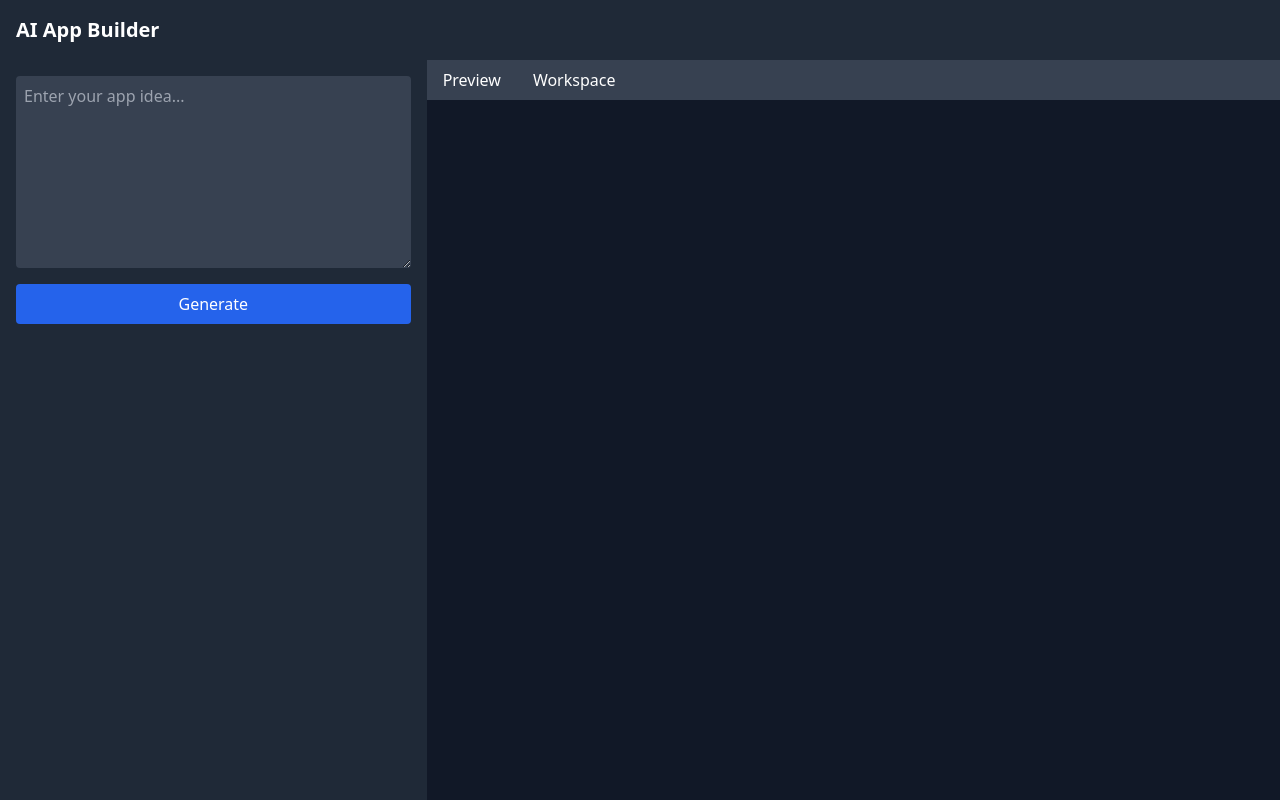
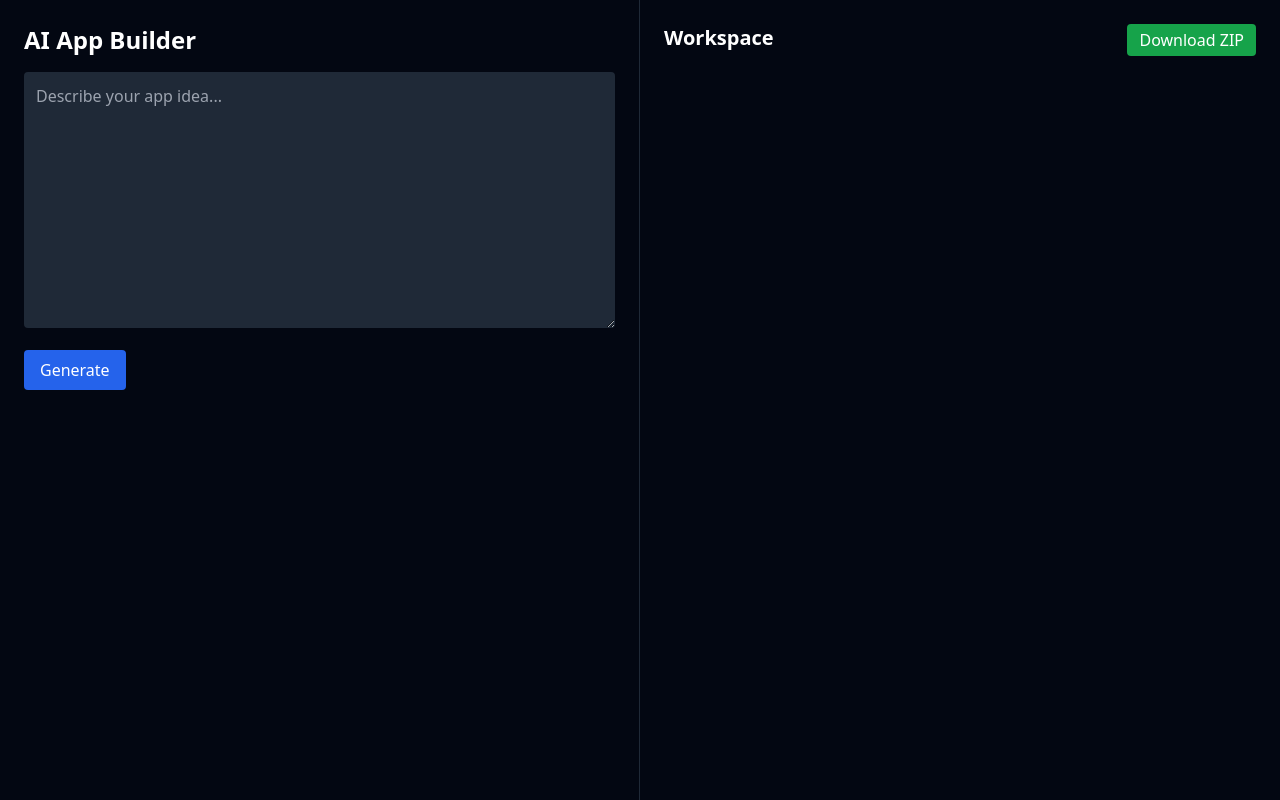
Before and after one commit to Papgy/App-Builder, a plain HTML site: page index.html in a window 1280 px wide. Drawn offline with nearby package versions, Linux system fonts and the light colour scheme.

Commit message:
Update index.html

```diff
--- a/index.html
+++ b/index.html
@@ -2,35 +2,33 @@
 <html lang="en">
 <head>
   <meta charset="UTF-8" />
-  <meta name="viewport" content="width=device-width, initial-scale=1.0" />
+  <meta name="viewport" content="width=device-width, initial-scale=1.0"/>
   <title>AI App Builder</title>
   <script src="https://cdn.tailwindcss.com"></script>
 </head>
-<body class="bg-gray-900 text-white h-screen flex flex-col">
-  <header class="p-4 bg-gray-800 text-xl font-bold">AI App Builder</header>
+<body class="bg-gray-950 text-white font-sans">
+  <div class="grid grid-cols-2 h-screen">
+    <!-- Input Panel -->
+    <div class="p-6 border-r border-gray-800">
+      <h1 class="text-2xl font-bold mb-4">AI App Builder</h1>
+      <textarea id="promptInput" class="w-full h-64 p-3 bg-gray-800 rounded mb-4" placeholder="Describe your app idea..."></textarea>
+      <button id="generateBtn" class="bg-blue-600 hover:bg-blue-700 px-4 py-2 rounded">Generate</button>
+    </div>
 
-  <main class="flex flex-1">
-    <!-- Left Input Panel -->
-    <section class="w-1/3 bg-gray-800 p-4 flex flex-col gap-4">
-      <textarea id="promptInput" class="w-full h-48 p-2 bg-gray-700 rounded" placeholder="Enter your app idea..."></textarea>
-      <button onclick="generateCode()" class="bg-blue-600 hover:bg-blue-700 py-2 px-4 rounded">Generate</button>
-    </section>
+    <!-- Output Panel -->
+    <div class="p-6 overflow-y-auto">
+      <div class="flex justify-between mb-4">
+        <h2 class="text-xl font-semibold">Workspace</h2>
+        <button id="downloadBtn" class="bg-green-600 hover:bg-green-700 px-3 py-1 rounded">Download ZIP</button>
+      </div>
+      <div id="workspace" class="space-y-4"></div>
+    </div>
+  </div>
 
-    <!-- Right Panel with Tabs -->
-    <section class="w-2/3 flex flex-col">
-      <div class="flex bg-gray-700">
-        <button class="tab-btn px-4 py-2" onclick="switchTab('preview')">Preview</button>
-        <button class="tab-btn px-4 py-2" onclick="switchTab('workspace')">Workspace</button>
-      </div>
-      <div id="previewTab" class="flex-1 p-4 overflow-auto hidden">
-        <iframe id="previewFrame" class="w-full h-full border rounded bg-white"></iframe>
-      </div>
-      <div id="workspaceTab" class="flex-1 p-4 overflow-auto hidden">
-        <pre id="codeOutput" class="bg-black text-green-400 p-4 rounded"></pre>
-      </div>
-    </section>
-  </main>
-
+  <script src="ai.js"></script>
+  <script src="generator.js"></script>
+  <script src="workspace.js"></script>
+  <script src="filedownloader.js"></script>
   <script src="script.js"></script>
 </body>
 </html>
```
